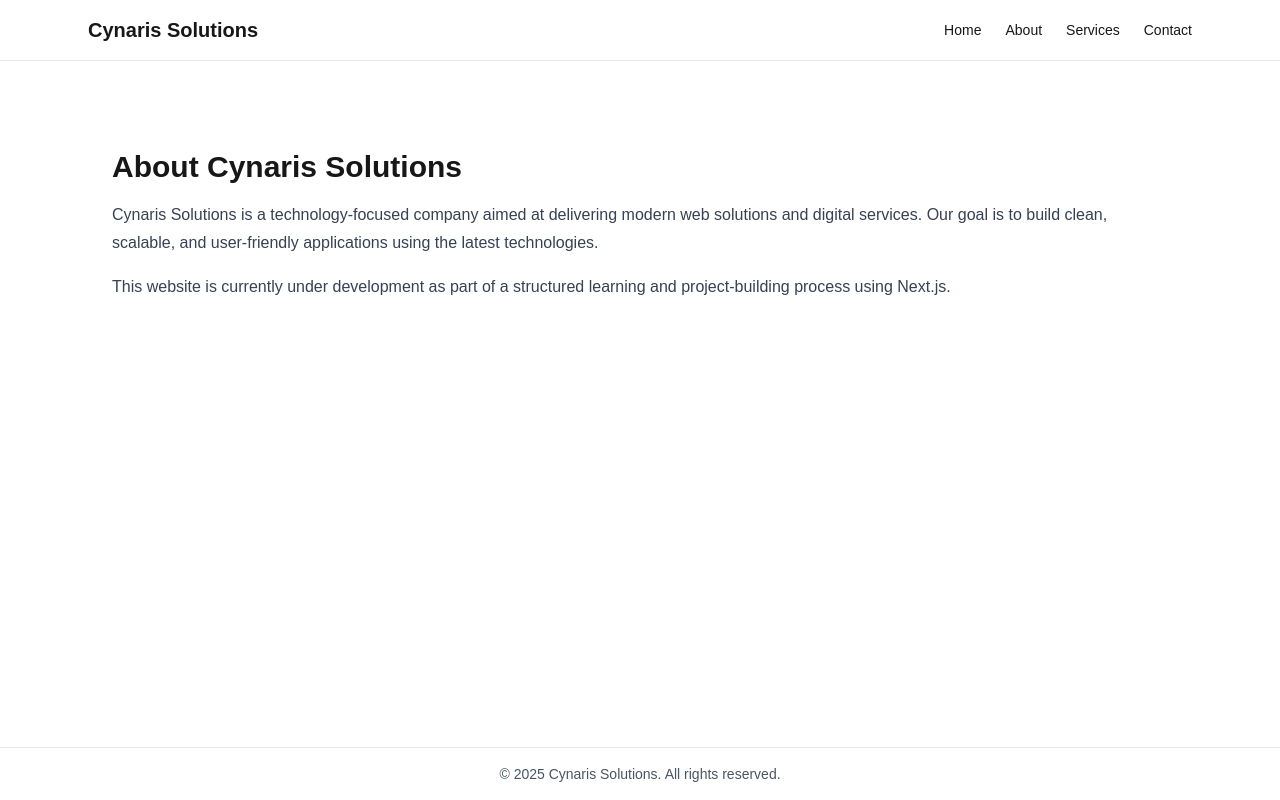
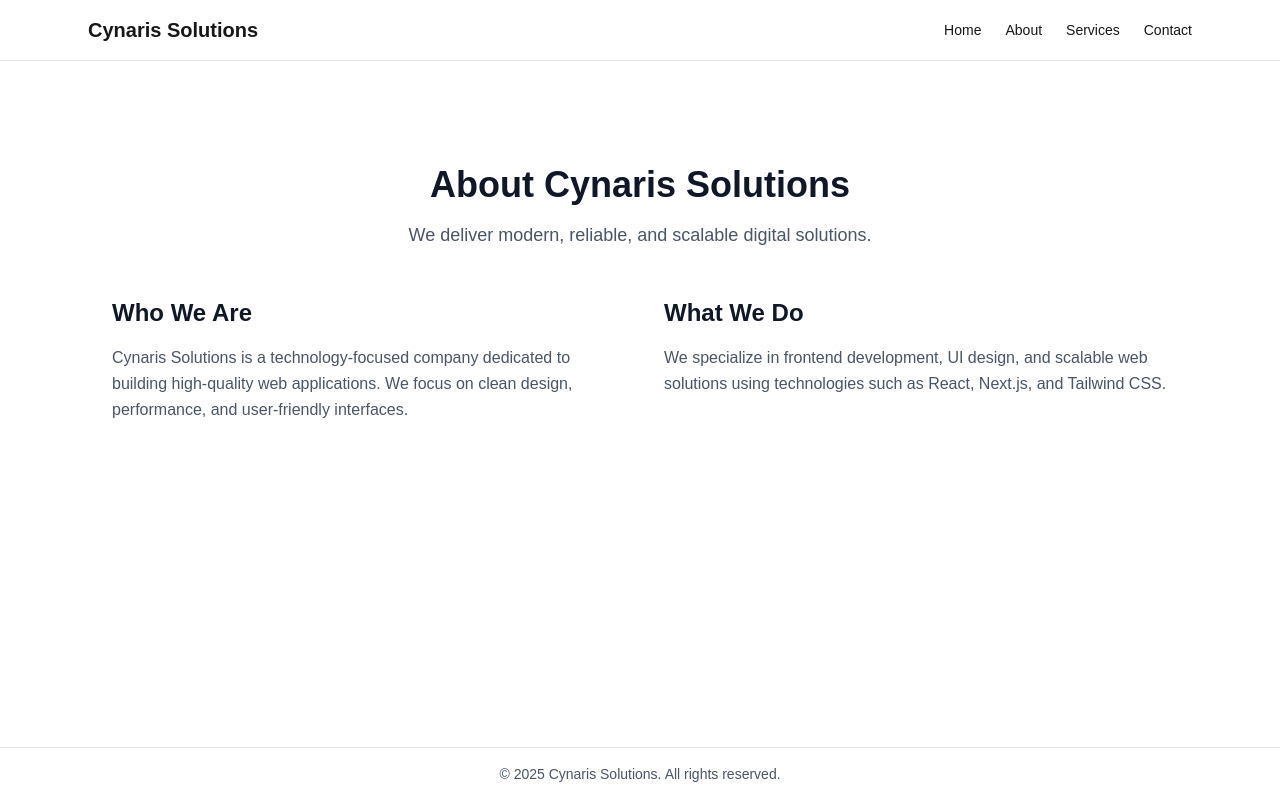
Before and after one commit to rakshithamanohar-cloud/cynaris-website, a Next.js app in the folder frontend/my-app/: page /about in a window 1280 px wide. Built offline with nearby package versions, Linux system fonts and the light colour scheme.

Commit message:
Day 9: Created and styled About page UI

```diff
--- a/frontend/my-app/app/about/page.tsx
+++ b/frontend/my-app/app/about/page.tsx
@@ -1,20 +1,38 @@
 export default function AboutPage() {
   return (
-    <main className="mx-auto max-w-6xl px-6 py-12">
-      <h1 className="mb-4 text-3xl font-semibold">
-        About Cynaris Solutions
-      </h1>
+    <section className="mx-auto max-w-6xl px-6 py-16">
+      <div className="mb-12 text-center">
+        <h1 className="text-4xl font-bold text-gray-900">
+          About Cynaris Solutions
+        </h1>
+        <p className="mt-4 text-lg text-gray-600">
+          We deliver modern, reliable, and scalable digital solutions.
+        </p>
+      </div>
 
-      <p className="mb-4 text-gray-700 leading-7">
-        Cynaris Solutions is a technology-focused company aimed at delivering
-        modern web solutions and digital services. Our goal is to build clean,
-        scalable, and user-friendly applications using the latest technologies.
-      </p>
+      <div className="grid gap-12 md:grid-cols-2">
+        <div>
+          <h2 className="mb-4 text-2xl font-semibold text-gray-900">
+            Who We Are
+          </h2>
+          <p className="leading-relaxed text-gray-600">
+            Cynaris Solutions is a technology-focused company dedicated to
+            building high-quality web applications. We focus on clean design,
+            performance, and user-friendly interfaces.
+          </p>
+        </div>
 
-      <p className="text-gray-700 leading-7">
-        This website is currently under development as part of a structured
-        learning and project-building process using Next.js.
-      </p>
-    </main>
+        <div>
+          <h2 className="mb-4 text-2xl font-semibold text-gray-900">
+            What We Do
+          </h2>
+          <p className="leading-relaxed text-gray-600">
+            We specialize in frontend development, UI design, and scalable
+            web solutions using technologies such as React, Next.js, and
+            Tailwind CSS.
+          </p>
+        </div>
+      </div>
+    </section>
   );
 }
```
